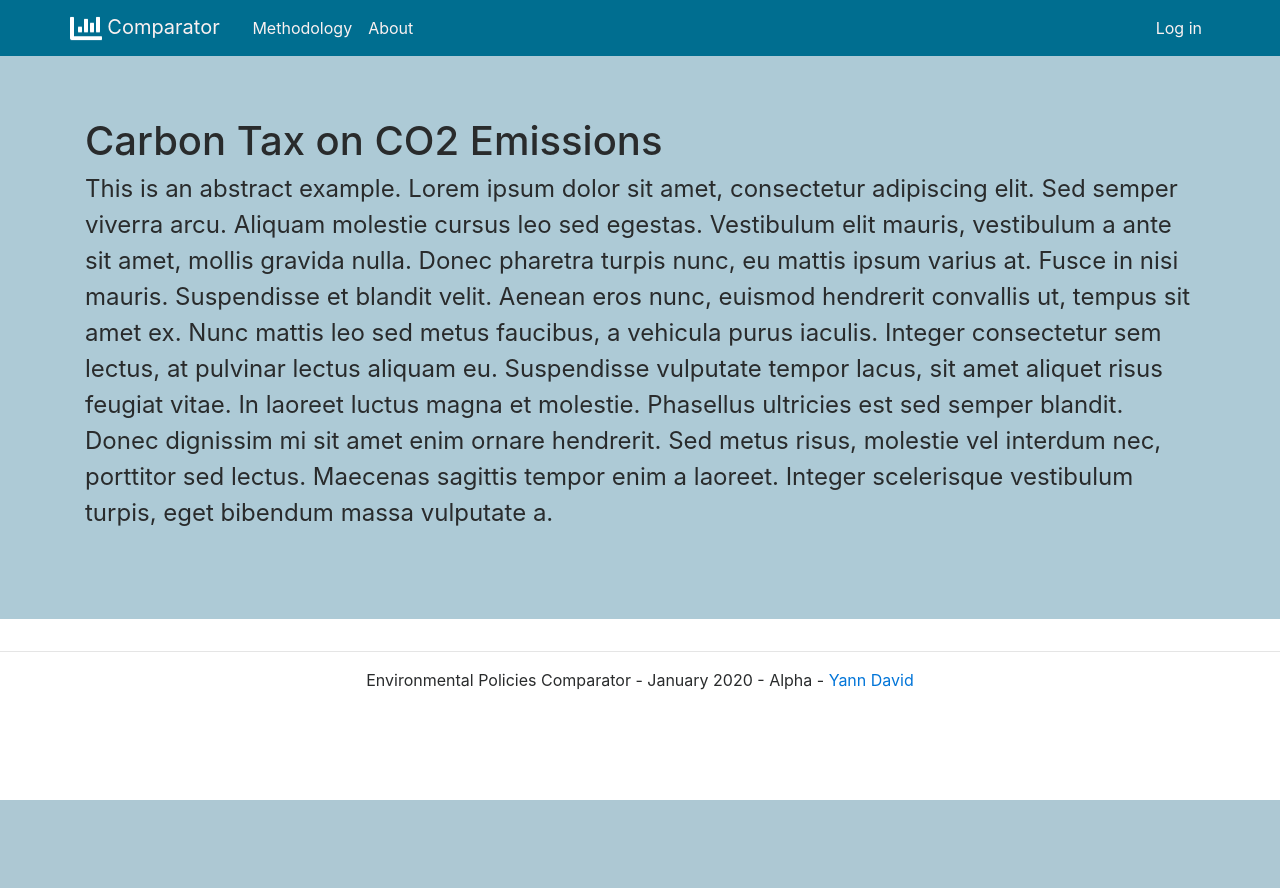
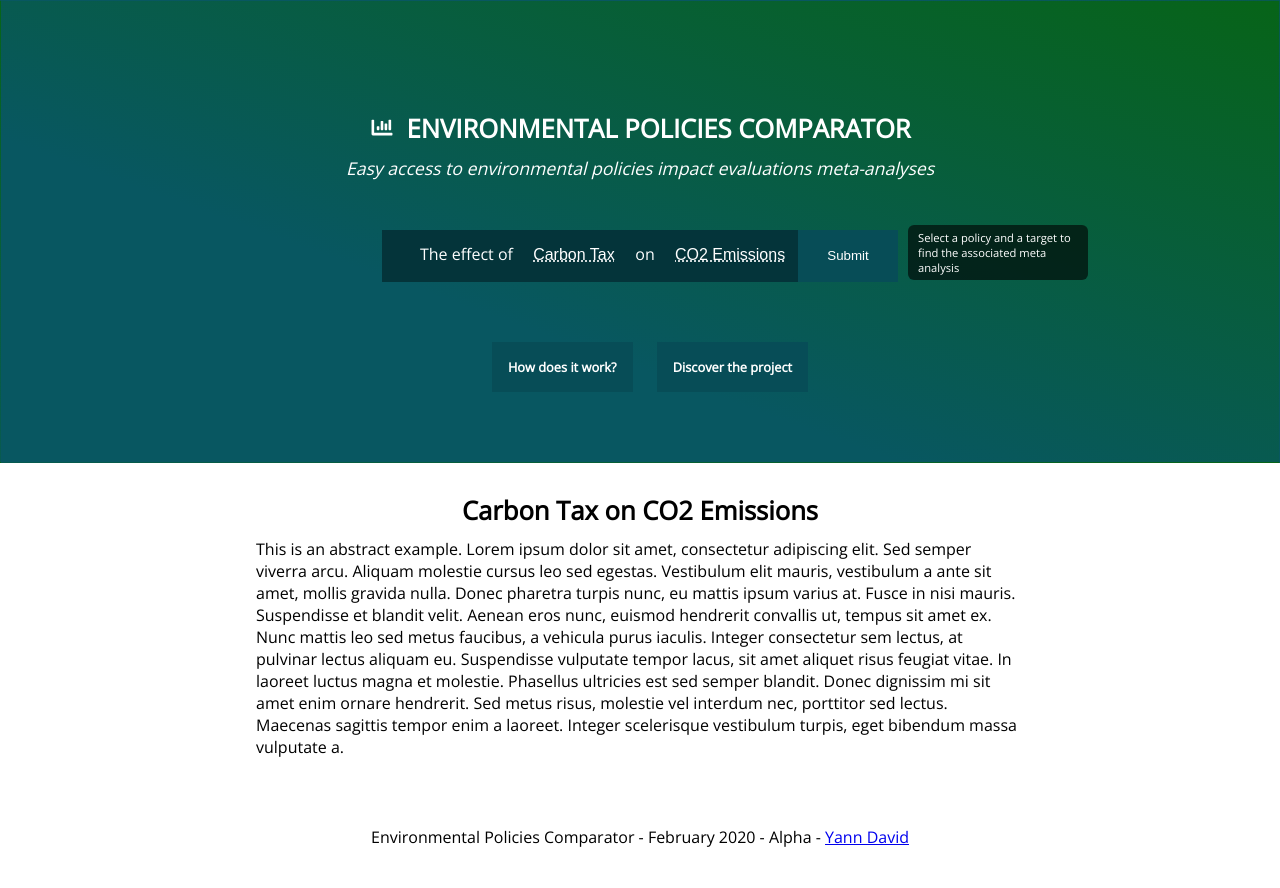
Before and after one commit to TrellixVulnTeam/policy-comparator_KDFX, a Flask app: page /factsheet/1 in a window 1280 px wide. Before the commit the page ends 800 px from the top, so only its background shows below. Run offline with Flask 2, Linux system fonts and the light colour scheme; data comes from the database, SQL or seed files in the repository; both versions use the stored data as it was after the commit; parts of the project's set-up code (start-up, migrations or seed data) failed here and were passed over; some libraries are stand-ins or nearby versions.

Commit message:
search bar v1

```diff
--- a/app/factsheet/routes.py
+++ b/app/factsheet/routes.py
@@ -1,14 +1,43 @@
 import os
-from flask import  Blueprint
-from flask import render_template
-from app import  db, bcrypt
+from flask import Blueprint
+from flask import render_template, redirect, url_for
+from app import db, bcrypt
 from app.models import Sheet
+from app.main.forms import MetaAnalysisSelect
 
 
 factsheet = Blueprint('factsheet', __name__)
 
 
-@factsheet.route('/factsheet/<int:fact_id>')
+@factsheet.route('/factsheet/<int:fact_id>', methods=['GET', 'POST'])
 def sheet(fact_id):
     sheet = Sheet.query.get_or_404(fact_id)
-    return render_template('view_fact_sheet.html', sheet=sheet)
+    # Policy/target chosen
+    sheet_policy = sheet.policy
+    sheet_target = sheet.target
+
+    # Other possible policies
+    sheets = Sheet.query.all()
+    policies = [sheet.policy for sheet in sheets]
+    policies.remove(sheet_policy)
+    targets = [sheet.target for sheet in sheets]
+    targets.remove(sheet_target)
+
+    # Search Bar Options
+
+    selection = MetaAnalysisSelect()
+    selection.policy.choices = [sheet_policy] + policies
+    selection.target.choices = [sheet_target] + targets
+
+    if selection.validate_on_submit():
+        policy = selection.policy.data
+        target = selection.target.data
+        name = policy + ' on ' + target
+
+        factsheet = Sheet.query.filter_by(title=name).first()
+        return redirect(url_for('factsheet.sheet',
+                                fact_id=factsheet.id))
+
+    return render_template('view_fact_sheet.html',
+                           sheet=sheet,
+                           selection=selection)
--- /dev/null
+++ b/app/main/forms.py
@@ -0,0 +1,24 @@
+from flask_wtf import FlaskForm
+from wtforms import SubmitField
+from wtforms.fields.core import SelectField
+from wtforms.validators import DataRequired, ValidationError
+
+
+class MetaAnalysisSelect(FlaskForm):
+    policy = SelectField("policy",
+                         render_kw={'placeholder': "--policy--"},
+                         choices=["--policy--"],
+                         validators=[DataRequired()])
+    target = SelectField("target",
+                         render_kw={'placeholder': "--target--"},
+                         choices=["--target--"],
+                         validators=[DataRequired()])
+    submit = SubmitField("Submit")
+
+    def validate_policy(self, policy):
+        if policy.data == "--policy--":
+            raise ValidationError('Please select a policy')
+
+    def validate_target(self, target):
+        if target.data == "--target--":
+            raise ValidationError('Please select a target')
--- a/app/main/routes.py
+++ b/app/main/routes.py
@@ -1,21 +1,68 @@
 import os
-from flask import  Blueprint
-from flask import render_template
-from app import  db, bcrypt
+from flask import Blueprint, jsonify, render_template, url_for, redirect
+from flask.globals import request
+from flask.helpers import flash
+from app import db, bcrypt
+from app.models import Sheet
+from app.main.forms import MetaAnalysisSelect
 from app.models import get_latest
 
 main = Blueprint('main', __name__)
 
+# Search bar function
+
 
 # Setting the first page options
-@main.route('/', methods=['GET'])
-@main.route('/index', methods=['GET'])
+@main.route('/', methods=['GET', 'POST'])
+@main.route('/index', methods=['GET', 'POST'])
 def index():
-    latest = get_latest()
+    sheets = Sheet.query.all()
+    selection = MetaAnalysisSelect()
+    selection.policy.choices += [sheet.policy for sheet in sheets]
+    selection.target.choices += [sheet.target for sheet in sheets]
+
+    if selection.validate_on_submit():
+        policy = selection.policy.data
+        target = selection.target.data
+        name = policy + ' on ' + target
+
+        factsheet = Sheet.query.filter_by(title=name).first()
+        return redirect(url_for('factsheet.sheet', fact_id=factsheet.id))
+
     return render_template('/index.html',
-    latest = latest)
+                           selection=selection)
 
 # Information Page
-@main.route('/project')
+
+# For development of future possibilities
+# @main.route('/policy/<target>')
+# def policy(target):
+#     policies = Sheet.query.filter_by(target=target).all()
+#     policyObj = [policy.policy for policy in policies]
+
+#     return jsonify({'policies': policyObj})
+
+
+@main.route('/target/<policy>')
+def target(policy):
+    targets = Sheet.query.filter_by(policy=policy).all()
+    targetObj = [target.target for target in targets]
+
+    return jsonify({'targets': targetObj})
+
+
+@main.route('/project', methods=['GET', 'POST'])
 def project():
-    return render_template('/project.html')
+    sheets = Sheet.query.all()
+    selection = MetaAnalysisSelect()
+    selection.policy.choices += [sheet.policy for sheet in sheets]
+    selection.target.choices += [sheet.target for sheet in sheets]
+
+    if selection.validate_on_submit():
+        policy = selection.policy.data
+        target = selection.target.data
+        name = policy + ' on ' + target
+
+        factsheet = Sheet.query.filter_by(title=name).first()
+        return redirect(url_for('factsheet.sheet', fact_id=factsheet.id))
+    return render_template('/project.html', selection=selection)
--- a/app/static/css/style.css
+++ b/app/static/css/style.css
@@ -122,9 +122,8 @@
   width: 100px;
 }
 .info-text {
-  visibility: hidden;
   font-family: "Open Sans", Geneva, Tahoma, sans-serif;
-  font-size: 0.8rem;
+  font-size: 0.7rem;
   font-style: normal;
   width: 180px;
   background-color: rgba(0, 0, 0, 0.611);
@@ -135,9 +134,69 @@
 
   /* Position the tooltip */
   position: absolute;
-  margin-left: 20px;
-  margin-top: -10px;
   z-index: 1;
+}
+
+.general {
+  margin-left: 10px;
+  margin-top: -5px;
+}
+
+.error {
+  margin-left: 0px;
+  margin-top: 20px;
+}
+.fade-out {
+  animation: fadeOut ease 8s;
+  -webkit-animation: fadeOut ease 8s;
+  -moz-animation: fadeOut ease 8s;
+  -o-animation: fadeOut ease 8s;
+  -ms-animation: fadeOut ease 8s;
+}
+
+@keyframes fadeOut {
+  0% {
+    opacity: 1;
+  }
+  100% {
+    opacity: 0;
+  }
+}
+
+@-moz-keyframes fadeOut {
+  0% {
+    opacity: 1;
+  }
+  100% {
+    opacity: 0;
+  }
+}
+
+@-webkit-keyframes fadeOut {
+  0% {
+    opacity: 1;
+  }
+  100% {
+    opacity: 0;
+  }
+}
+
+@-o-keyframes fadeOut {
+  0% {
+    opacity: 1;
+  }
+  100% {
+    opacity: 0;
+  }
+}
+
+@-ms-keyframes fadeOut {
+  0% {
+    opacity: 1;
+  }
+  100% {
+    opacity: 0;
+  }
 }
 
 .selector select {
@@ -152,9 +211,6 @@
   background-color: rgb(9, 93, 106);
   font-size: 0.9rem;
   /* padding: 0.8rem; */
-}
-.info:hover .info-text {
-  visibility: visible;
 }
 
 div.presentation {
--- a/app/templates/baseUser.html
+++ b/app/templates/baseUser.html
@@ -18,17 +18,10 @@
     <!-- Adding google font -->
     <link rel="stylesheet" href="https://fonts.googleapis.com/css?family=Open+Sans">
     <!-- CSS link -->
-    <link rel="stylesheet" media="screen" href="../static/css/style.css">
+    <link rel="stylesheet" media="screen" href="{{ url_for('static', filename='css/style.css') }}">
+
 </head>
-<header>
-    <!-- <nav>
-            <ul>
-                <li><a href="https://drive.google.com/file/d/1oJXli3j_zsOLcdgDFftnMW9iOXDbFvTj/view?usp=sharing" target="_blank">CV</a></li>
-                <li><a href="https://fr.linkedin.com/in/ydavid" target="_blank">Linkedin</a></li>
-                <li><a href="mailto:yann.collindavid@gmail.com" target="_blank">Email me</a></li>
-            </ul>
-        </nav> -->
-</header>
+
 
 <body>
     {% with messages = get_flashed_messages(with_categories=true) %}
@@ -42,7 +35,7 @@
     {% endwith %}
     <!-- Personal Presentation Part -->
     <div class="background">
-        <div class="presentation">
+        <div id="#header" class="presentation">
             <h1 class="site">
                 <a class="site" href="{{ url_for('main.index') }}">
                     <img src="../static/images/icone.svg" class="icon" alt="icon">
@@ -51,44 +44,82 @@
             </h1>
 
             <p class="subtitle">
-                Easy access to environmental policies impact evaluations meta-analyses.
+                Easy access to environmental policies impact evaluations meta-analyses
             </p>
-            <div class="selectPolicy">
+            <form class="selectPolicy" method="POST">
+                {{ selection.hidden_tag() }}
                 <span class="itemSelect">The effect of </span>
-                <select name="policy" class="itemSelect selector">
-                    <option value="">--a policy--</option>
-                    <option value="">Carbon Tax</option>
-                </select>
+                {% if selection.policy.errors %}
+                {{ selection.policy(class="itemSelect selector")}}
+                <div class="info-text fadeout error">
+                    {% for error in selection.policy.errors %}
+                    <span>{{ error }}</span>
+                    {% endfor %}
+                </div>
+                {% else %}
+                {{ selection.policy(class="itemSelect selector")}}
+                {% endif %}
                 <span class="itemSelect"> on </span>
-                <select name="target" class="itemSelect selector">
-                    <option value="">--a target--</option>
-                    <option value="">CO2 emissions</option>
-                </select>
-                <button type="submit" class="info" form="form1" value="Compare!">
-                    Compare
-                    <span class="info-text">Select a policy and a target to find the associated meta analysis</span>
+                {% if selection.target.errors %}
+                {{ selection.target(class="itemSelect selector")}}
+                <div class="info-text fadeout error">
+                    {% for error in selection.target.errors %}
+                    <span>{{ error }}</span>
+                    {% endfor %}
+                </div>
+                {% else %}
+                {{ selection.target(class="itemSelect selector")}}
+                {% endif %}
 
-                </button>
+                {{ selection.submit(class="info") }}
+                 <span class="info-text fadeout general">Select a policy and a target to find the associated meta analysis</span>
 
 
-            </div>
+            </form>
             <p class>
             </p>
             <ul class="networkLinks">
 
-                <li><a href="{{ url_for('main.project') }}">How does it work?</a></li>
+                <li><a href="{{ url_for('main.project', _anchor='head') }}">How does it work?</a></li>
 
-                <li><a href="{{ url_for('main.project') }}">Discover the project</a></li>
+                <li><a href="{{ url_for('main.project',_anchor='head') }}">Discover the project</a></li>
             </ul>
 
         </div>
     </div>
     {% block content %}
     {% endblock %}
-    <!-- Projects presentation -->
-    <!-- <div class="projects">
-            <h1>Discover my projects</h1>
-        </div> -->
+
+     <script>
+         let policy_select = document.getElementById('policy');
+         let target_select = document.getElementById('target');
+         let reset = document.getElementById('remove');
+
+         function change_target() {
+                policy = policy_select.value;
+                fetch('/target/' + policy).then(function (response) {
+                    response.json().then(function (data) {
+                        let optionHTML = '';
+                        for (let target of data.targets) {
+                            optionHTML += '<option value="' + target + '">' + target + '</option>';
+                        }
+
+                        target_select.innerHTML = optionHTML;
+                    })
+                })
+            }
+
+            window.onload = function(){
+                if (!(policy_select.value === "--policy--")){
+                    change_target();
+                }
+            };
+
+            policy_select.onchange = function(){
+                change_target();
+            };
+
+     </script>
 </body>
 <footer class="footerCustom">
     <p>
--- a/app/templates/project.html
+++ b/app/templates/project.html
@@ -7,7 +7,7 @@
 {% block content %}
 
 
-<div class="container">
+<div id="head" class="container">
     <div class="mb-2 col-md-12">
         <div class="header sticky-top headbar">
             <h2>Why an Environmental Policies Comparator?</h2>
--- a/app/templates/view_fact_sheet.html
+++ b/app/templates/view_fact_sheet.html
@@ -1,17 +1,16 @@
 <!-- This page is the template for meta-analyses -->
 <!--This file generates the login template-->
 <!--Yann David | Last modified: 28.12-->
-{% extends "base.html" %}
+{% extends "baseUser.html" %}
 {% block head %}
 {{ super() }}
 {% endblock %}
 {% block content %}
-<div class="jumbotron jumbotron-fluid">
-  <div class = "container">
-      <h1>{{ sheet.title }}</h1>
-      <legend class="border-bottom mb-4">{{ sheet.abstract }}</legend>
-  </div>
+<div class = "container">
+    <h1>{{ sheet.title }}</h1>
+    <legend class="border-bottom mb-4">{{ sheet.abstract }}</legend>
 </div>
+
 
 </div>
 
```
Also changed, not shown: app/main/routes copy.py (deleted, +0 -12 lines), app/static/js/home.js (added, +28 -0 lines), app/data.db.
